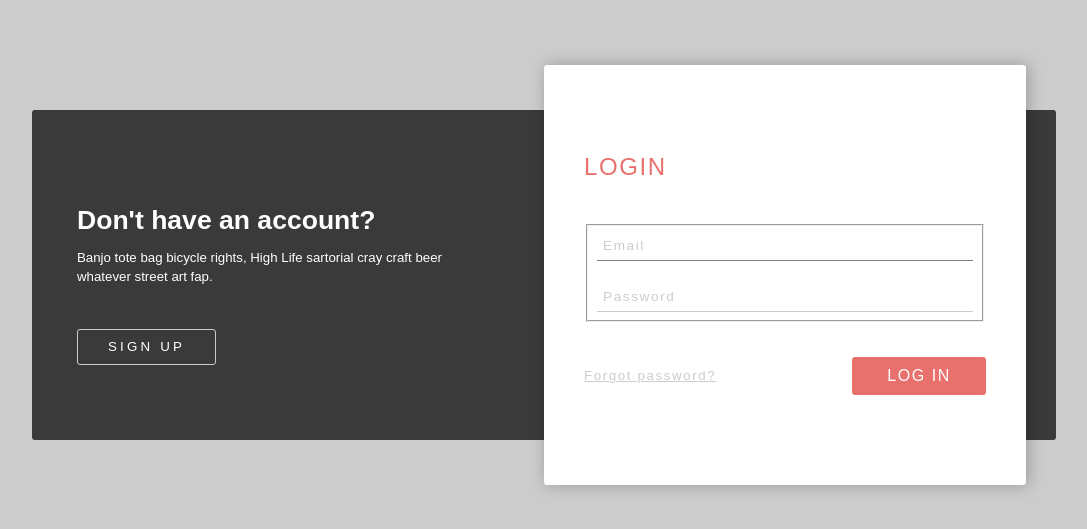
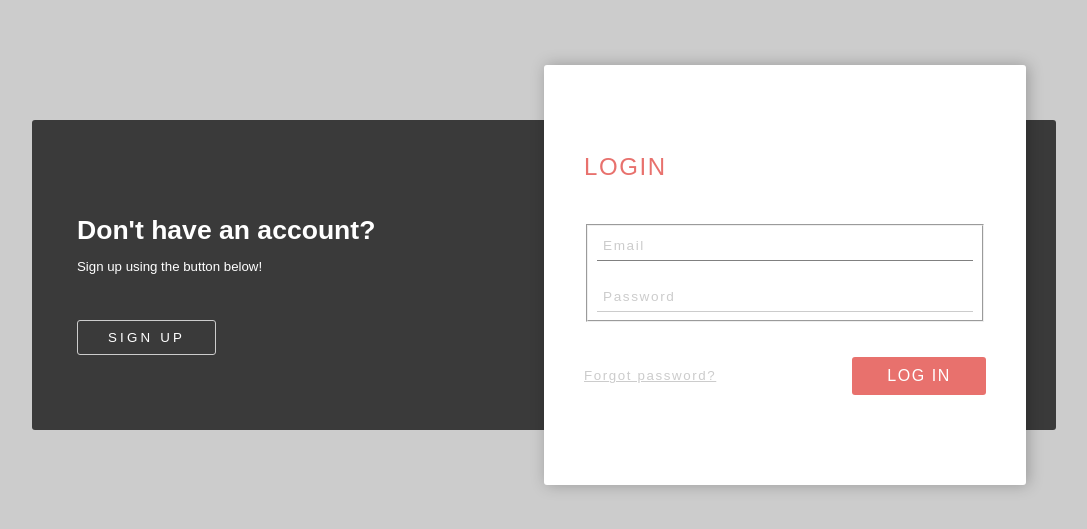
Before and after one commit to Tscheschlog/SQLProject, a website: page views/login.html in a window 1280 px wide. Shown: the part 125-654 px from the top of the page, without its empty margins (96-1183 px from the left). Drawn offline with Linux system fonts and the light colour scheme.

Commit message:
"added cosmetic text changes to login screen"

```diff
--- a/views/login.html
+++ b/views/login.html
@@ -19,13 +19,13 @@
     <div class="user_options-text">
       <div class="user_options-unregistered">
         <h2 class="user_unregistered-title">Don't have an account?</h2>
-        <p class="user_unregistered-text">Banjo tote bag bicycle rights, High Life sartorial cray craft beer whatever street art fap.</p>
+        <p class="user_unregistered-text">Sign up using the button below!</p>
         <button class="user_unregistered-signup" id="signup-button">Sign up</button>
       </div>
 
       <div class="user_options-registered">
         <h2 class="user_registered-title">Have an account?</h2>
-        <p class="user_registered-text">Banjo tote bag bicycle rights, High Life sartorial cray craft beer whatever street art fap.</p>
+        <p class="user_registered-text">Login with the button below!</p>
         <button class="user_registered-login" id="login-button">Login</button>
       </div>
     </div>
```
